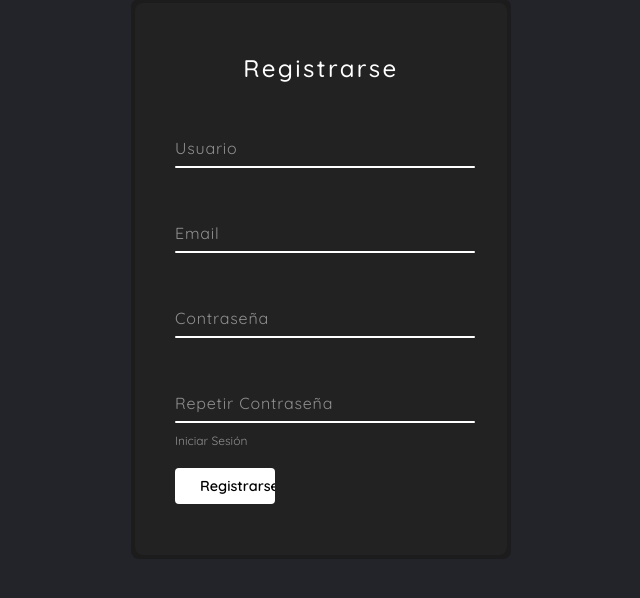
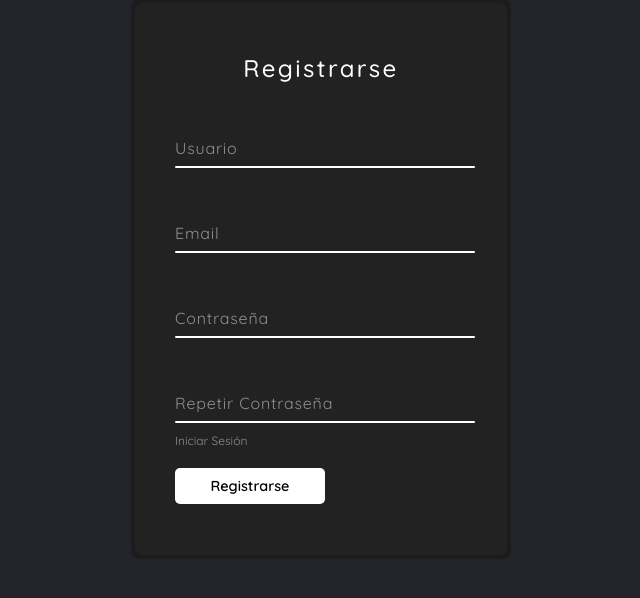
Before and after one commit to LeslieSanz/HappyPets-ProyectoWeb, a PHP site: page /html/registro.html in a window 1280 px wide. Shown: the part 121-719 px from the top of the page, without its empty margins (319-959 px from the left). Run offline with PHP 8.4, Linux system fonts and the light colour scheme.

Commit message:
Escabeche

```diff
--- a/css/stylereg.css
+++ b/css/stylereg.css
@@ -146,9 +146,9 @@ body {
     background: #fff;
     cursor: pointer;
     font-size: 0.9em;
-    border-radius: 4px;
+    border-radius: 5px;
     font-weight: 600;
-    width: 100px;
+    width: 150px;
     margin-top: 10px;
 }
 .box form input[type="submit"]:active {
```
